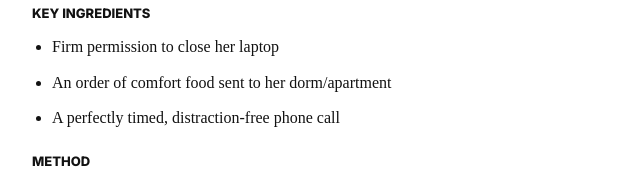
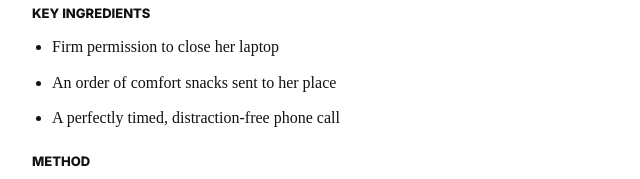
Before and after one commit to ivyboxd-jpg/the-ny-times-cooking, a plain HTML site: page index.html in a window 1280 px wide. Shown: the part 3732-3911 px from the top of the page, 228-868 px from the left. Drawn offline with Linux system fonts and the light colour scheme; a web font is replaced by a local one.

Commit message:
Update index.html

```diff
--- a/index.html
+++ b/index.html
@@ -550,7 +550,7 @@
                         <div class="related-subtitle">Key Ingredients</div>
                         <ul class="related-list">
                             <li>Firm permission to close her laptop</li>
-                            <li>An order of comfort food sent to her dorm/apartment</li>
+                            <li>An order of comfort snacks sent to her place</li>
                             <li>A perfectly timed, distraction-free phone call</li>
                         </ul>
 
```
